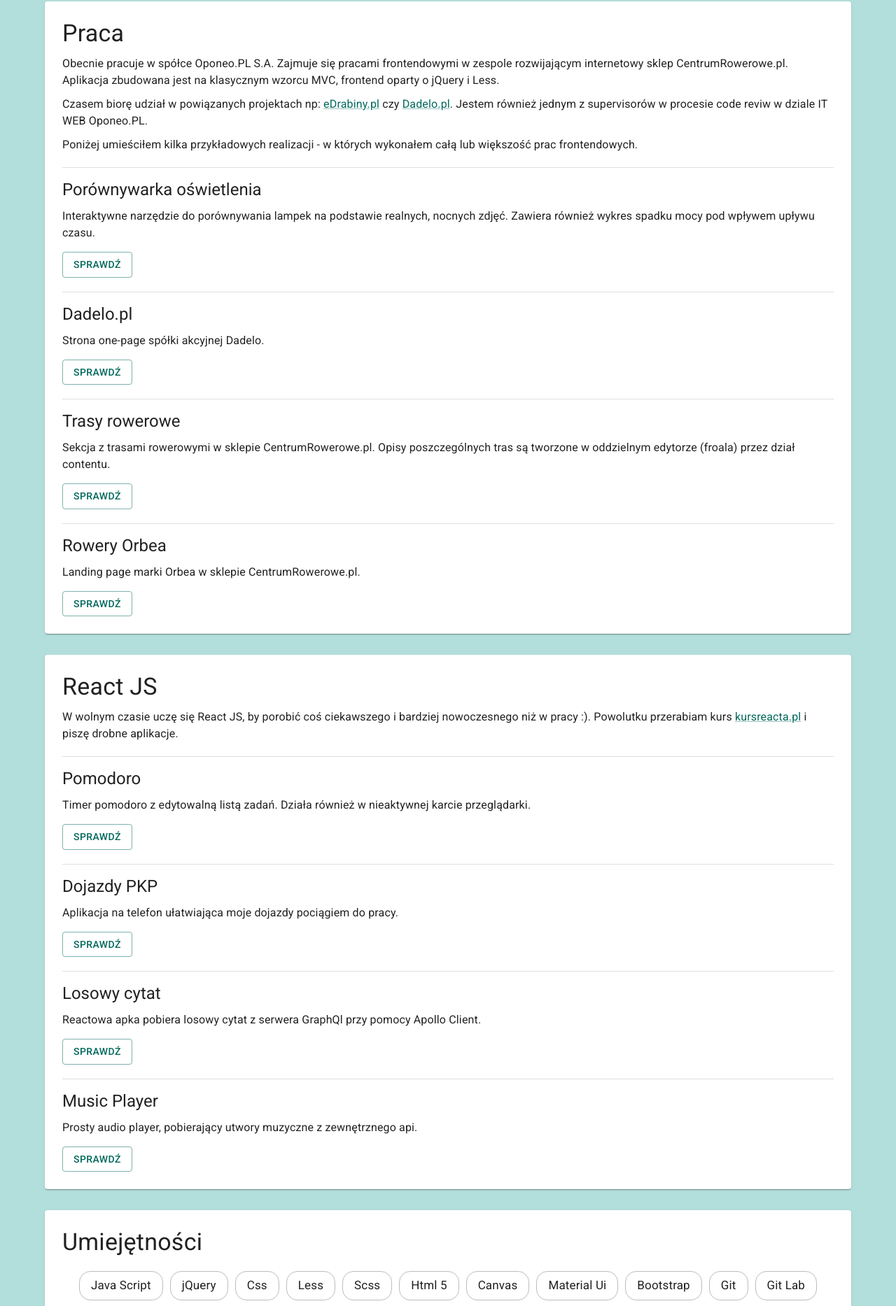
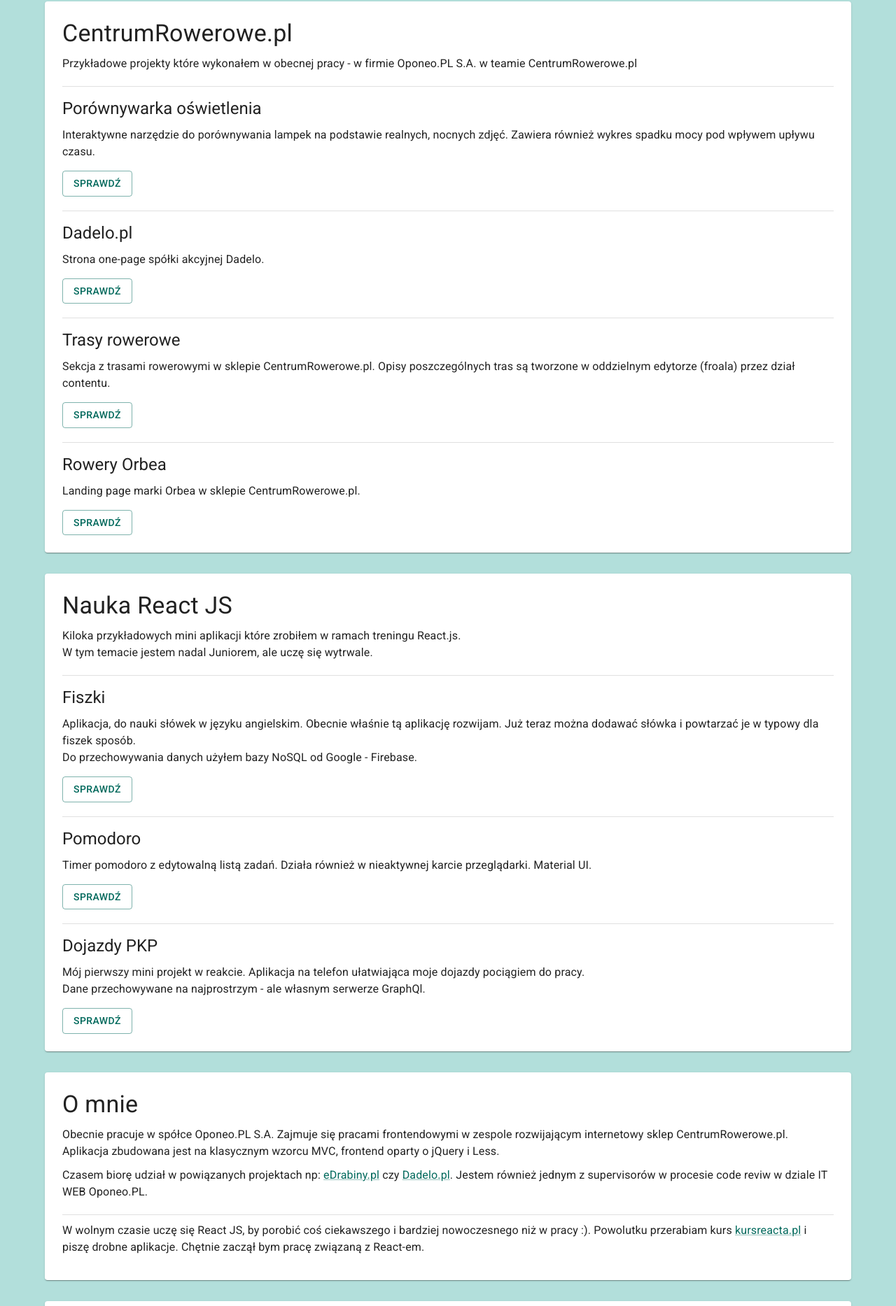
Before and after one commit to kubaadamczyklogin/kubaadamczyk, a React (Create React App) app: page / in a window 1280 px wide. Shown: the part 78-1945 px from the top of the page at 70% size. Built offline with nearby package versions, Linux system fonts and the light colour scheme.

Commit message:
przeorganizowanie projektów i o mnie

```diff
--- a/src/App.js
+++ b/src/App.js
@@ -132,16 +132,16 @@
               <List>
                 <ListItem disablePadding sx={{padding: "50px 20px 0"}}>
                   <ListItemButton onClick={()=>{
-                    menuButtonScroll('job')
+                    menuButtonScroll('projects')
                   }}>
-                    <ListItemText primary="Praca" primaryTypographyProps={{fontSize: 20}} />
+                    <ListItemText primary="Projekty" primaryTypographyProps={{fontSize: 20}} />
                   </ListItemButton>
                 </ListItem>
                 <ListItem disablePadding sx={{padding: "0 20px"}}>
                   <ListItemButton onClick={()=>{
-                    menuButtonScroll('react')
+                    menuButtonScroll('about')
                   }}>
-                    <ListItemText primary="ReactJS" primaryTypographyProps={{fontSize: 20}}/>
+                    <ListItemText primary="O mnie" primaryTypographyProps={{fontSize: 20}}/>
                   </ListItemButton>
                 </ListItem>
                 <ListItem disablePadding sx={{padding: "0 20px"}}>
@@ -170,31 +170,18 @@
           </Box>
         </Drawer>
         <Container>
+
           <CustomSection>
-            <Paper id='job'>
+            <Paper id='projects'>
+
               <Typography variant="h4" component="h2">
-                Praca
-              </Typography>
-              <Box>
-                <Typography component="p">
-                  Obecnie pracuje w spółce Oponeo.PL S.A. Zajmuje się pracami
-                  frontendowymi w zespole rozwijającym internetowy sklep
-                  CentrumRowerowe.pl. Aplikacja zbudowana jest na klasycznym
-                  wzorcu MVC, frontend oparty o jQuery i Less.
+                  CentrumRowerowe.pl
                 </Typography>
                 <Typography component="p">
-                  Czasem biorę udział w powiązanych projektach np:{" "}
-                  <Link href="https://www.edrabiny.pl/">eDrabiny.pl</Link> czy{" "}
-                  <Link href="https://www.dadelo.pl/">Dadelo.pl</Link>. Jestem
-                  również jednym z supervisorów w procesie code reviw w dziale IT
-                  WEB Oponeo.PL.
+                  Przykładowe projekty które wykonałem w obecnej pracy - w firmie Oponeo.PL S.A. w teamie CentrumRowerowe.pl
                 </Typography>
+                <Divider />
 
-                <Typography component="p">
-                  Poniżej umieściłem kilka przykładowych realizacji - w których wykonałem całą lub większość prac frontendowych.
-                </Typography>
-
-                <Divider />
 
             <Typography variant="h5" component="h3">
                   Porównywarka oświetlenia
@@ -249,30 +236,44 @@
                 >
                   Sprawdź
                 </Button>
-              </Box>
+
                 </Paper>
           </CustomSection>
           <CustomSection>
-            <Paper id='react'>
+            <Paper >
+
                 <Typography variant="h4" component="h2">
-                React JS
+                  Nauka React JS
                 </Typography>
+
                 <Typography component="p">
-                W wolnym czasie uczę się React JS, by porobić coś ciekawszego i
-                bardziej nowoczesnego niż w pracy :). Powolutku przerabiam kurs{" "}
-                <Link href="https://kursreacta.pl/">kursreacta.pl</Link> i piszę
-                drobne aplikacje.
+                  Kiloka przykładowych mini aplikacji które zrobiłem w ramach treningu React.js.<br/>
+                  W tym temacie jestem nadal Juniorem, ale uczę się wytrwale.<br/>
                 </Typography>
 
                 <Divider />
 
+              <Typography variant="h5" component="h3">
+                Fiszki
+              </Typography>
+              <Typography component="p">
+                Aplikacja, do nauki słówek w języku angielskim.
+                Obecnie właśnie tą aplikację rozwijam. Już teraz można dodawać słówka i powtarzać je w typowy dla fiszek sposób.<br/>
+                Do przechowywania danych użyłem bazy NoSQL od Google - Firebase.
+              </Typography>
+
+              <Button variant="outlined" href="https://fiszki-miszki.vercel.app/">
+                Sprawdź
+              </Button>
+
+                <Divider />
 
               <Typography variant="h5" component="h3">
               Pomodoro
               </Typography>
               <Typography component="p">
                 Timer pomodoro z edytowalną listą zadań. Działa również w
-              nieaktywnej karcie przeglądarki.
+                nieaktywnej karcie przeglądarki. Material UI.
               </Typography>
               <Button
                 variant="outlined"
@@ -280,44 +281,51 @@
               >
                 Sprawdź
               </Button>
+
               <Divider />
+
               <Typography variant="h5" component="h3">
                 Dojazdy PKP
               </Typography>
               <Typography component="p">
-              Aplikacja na telefon ułatwiająca moje dojazdy pociągiem do pracy.
+                Mój pierwszy mini projekt w reakcie. Aplikacja na telefon ułatwiająca moje dojazdy pociągiem do pracy.<br/>
+                Dane przechowywane na najprostrzym - ale własnym serwerze GraphQl.
               </Typography>
               <Button variant="outlined" href="https://trains.vercel.app/">
                 Sprawdź
               </Button>
+
+            </Paper>
+          </CustomSection>
+          <CustomSection>
+            <Paper id='about'>
+              <Typography variant="h4" component="h2">
+                O mnie
+              </Typography>
+
+              <Typography component="p">
+                  Obecnie pracuje w spółce Oponeo.PL S.A. Zajmuje się pracami
+                  frontendowymi w zespole rozwijającym internetowy sklep
+                  CentrumRowerowe.pl. Aplikacja zbudowana jest na klasycznym
+                  wzorcu MVC, frontend oparty o jQuery i Less.
+                </Typography>
+
+                <Typography component="p">
+                  Czasem biorę udział w powiązanych projektach np:{" "}
+                  <Link href="https://www.edrabiny.pl/">eDrabiny.pl</Link> czy{" "}
+                  <Link href="https://www.dadelo.pl/">Dadelo.pl</Link>. Jestem
+                  również jednym z supervisorów w procesie code reviw w dziale IT
+                  WEB Oponeo.PL.
+                </Typography>
+
                 <Divider />
-            <Typography variant="h5" component="h3">
-              Losowy cytat
+
+                <Typography component="p">
+                  W wolnym czasie uczę się React JS, by porobić coś ciekawszego i
+                  bardziej nowoczesnego niż w pracy :). Powolutku przerabiam kurs{" "}
+                  <Link href="https://kursreacta.pl/">kursreacta.pl</Link> i piszę
+                  drobne aplikacje. Chętnie zaczął bym pracę związaną z React-em.
                 </Typography>
-            <Typography component="p">
-              Reactowa apka pobiera losowy cytat z serwera GraphQl przy pomocy
-              Apollo Client.
-            </Typography>
-            <Button
-              variant="outlined"
-              href="https://inspirational-quotes-theta.vercel.app/"
-            >
-              Sprawdź
-            </Button>
-            <Divider />
-            <Typography variant="h5" component="h3">
-              Music Player
-            </Typography>
-            <Typography component="p">
-              Prosty audio player, pobierający utwory muzyczne z zewnętrznego
-              api.
-            </Typography>
-            <Button
-              variant="outlined"
-              href="https://music-player-nine-self.vercel.app/"
-            >
-              Sprawdź
-            </Button>
 
             </Paper>
           </CustomSection>
@@ -326,21 +334,26 @@
               <Typography align="left" variant="h4" component="h2">
                 Umiejętności
               </Typography>
-              <Chip label="Java Script" variant="outlined" />
+              <Chip label="ES5 / ES6" variant="outlined" />
               <Chip label="jQuery" variant="outlined" />
+              <Chip label="Less" variant="outlined" />
               <Chip label="Css" variant="outlined" />
-              <Chip label="Less" variant="outlined" />
-              <Chip label="Scss" variant="outlined" />
+              <Chip label="FlexBox" variant="outlined" />
               <Chip label="Html 5" variant="outlined" />
-              <Chip label="Canvas" variant="outlined" />
-              <Chip label="Material Ui" variant="outlined" />
-              <Chip label="Bootstrap" variant="outlined" />
               <Chip label="Git" variant="outlined" />
               <Chip label="Git Lab" variant="outlined" />
-              <Chip label="Mercurial" variant="outlined" />
               <Chip label="Scrum" variant="outlined" />
-              <Chip label="podstawy React JS" variant="outlined" />
-              <Chip label="podstawy GraphQL" variant="outlined" />
+              <Chip label="Rest Api" variant="outlined" />
+              <Typography align="left" variant="p" component="h3">
+                Podstawy / uczę się :
+              </Typography>
+              <Chip label="React JS" variant="outlined" />
+              <Chip label="Webpack" variant="outlined" />
+              <Chip label="Firebase" variant="outlined" />
+              <Chip label="Material Ui" variant="outlined" />
+              <Chip label="Scss / Sass" variant="outlined" />
+              <Chip label="Canvas" variant="outlined" />
+              <Chip label="GraphQL" variant="outlined" />
             </Paper>
           </CustomSection>
           <CustomSection>
@@ -350,7 +363,7 @@
               </Typography>
 
               <Typography variant="h5" component="h3">
-                Audytowanie stron internetowych zgodnie ze standardem WCAG 2.1
+              WCAG 2.1 - Audytowanie stron internetowych
               </Typography>
               <Typography variant="h6" component="p">
                 Widzialni.eu
```
Lines whose indentation alone changed are shown as unchanged.
